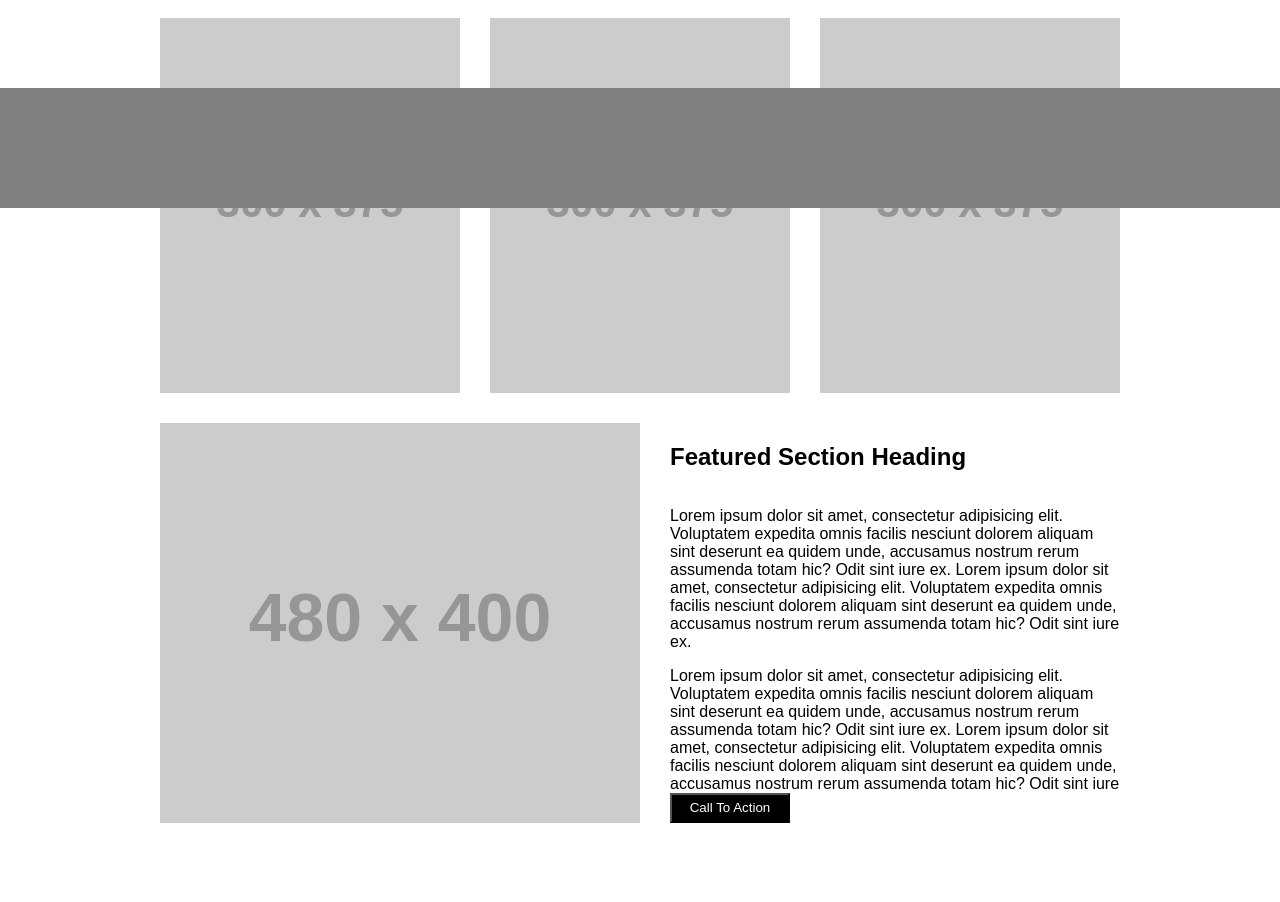
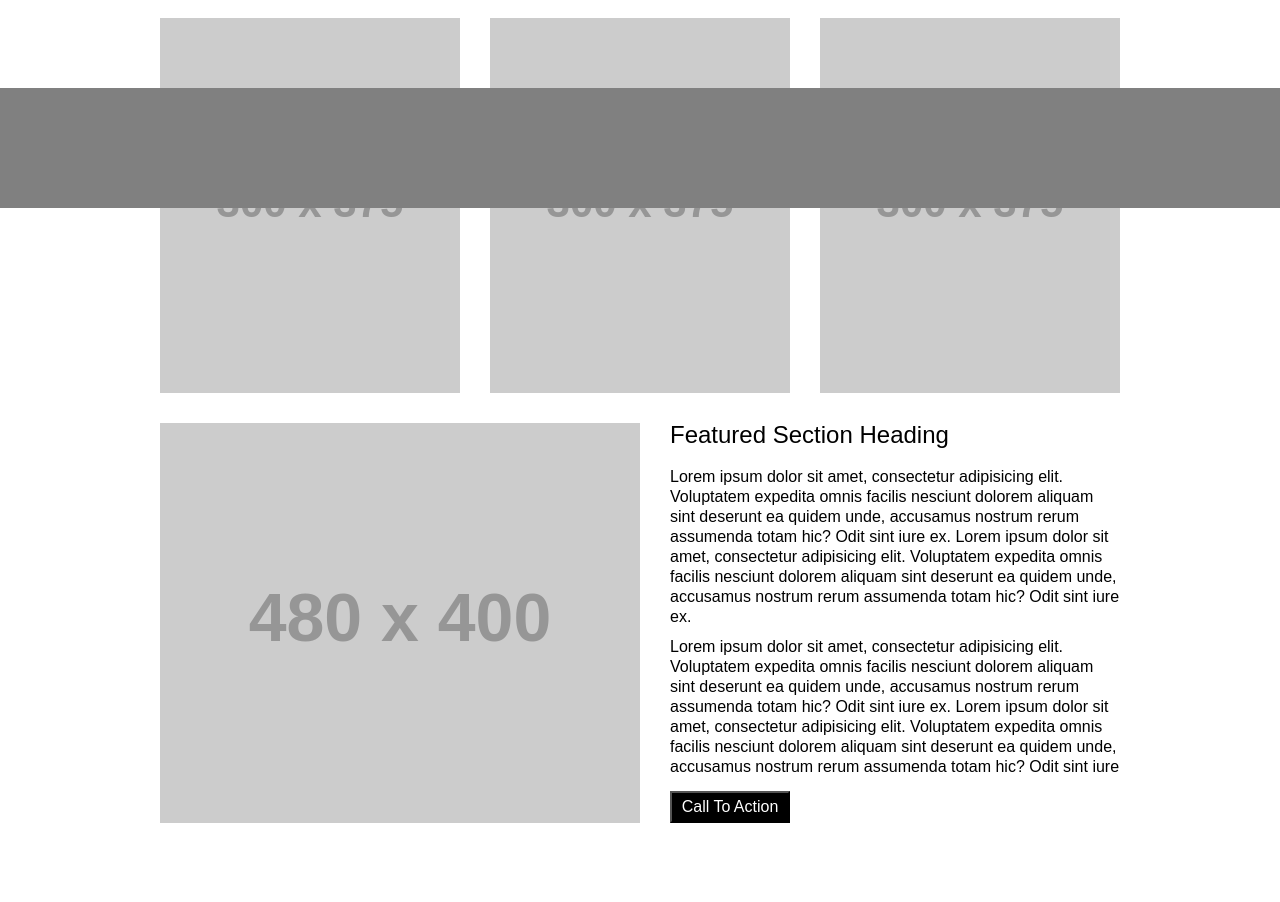
Before and after one commit to hello-jelly/wireframe-exercise, a plain HTML site: page index.html in a window 1280 px wide. Shown: the part 592-1494 px from the top of the page. Drawn offline with Linux system fonts and the light colour scheme; placeholder pictures from the web are drawn by us.

Commit message:
adjustments to css, forgot to link reset.css

```diff
--- a/index.html
+++ b/index.html
@@ -5,6 +5,7 @@
     <meta name="viewport" content="width=device-width, initial-scale=1.0">
     <meta http-equiv="X-UA-Compatible" content="ie=edge">
     <title>Wireframe</title>
+    <link rel="stylesheet" href="./reset.css">
     <link rel="stylesheet" href="./style.css">
 </head>
 <body>
--- a/style.css
+++ b/style.css
@@ -92,18 +92,30 @@ nav a {
     width: 450px;
 }
 
+h2 {
+    font-size: 1.5rem;
+    font-weight: 25%;
+    margin-bottom: 10px;
+}
+
 button {
     align-items: flex-end;
-    align-self: flex-start;
     background-color: black;
     color: white;
     float: left;
     height: 40px;
     width: 120px;
+    font-size: 1rem;
+    margin-top: 10px;
 }
 
 #text {
     overflow: scroll;
+    line-height: 1.25rem;
+}
+
+p {
+    margin-top: 10px;
 }
 
 footer {
```
